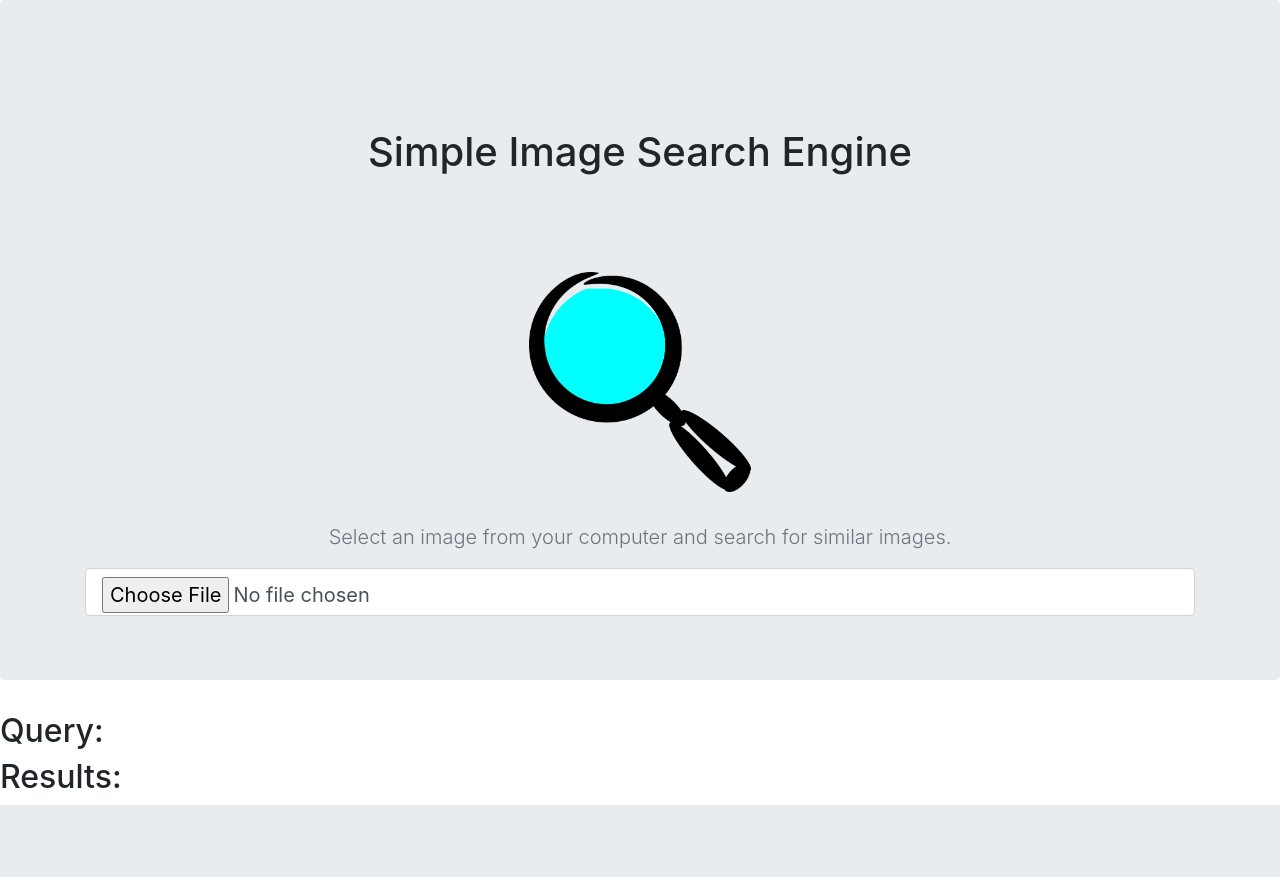
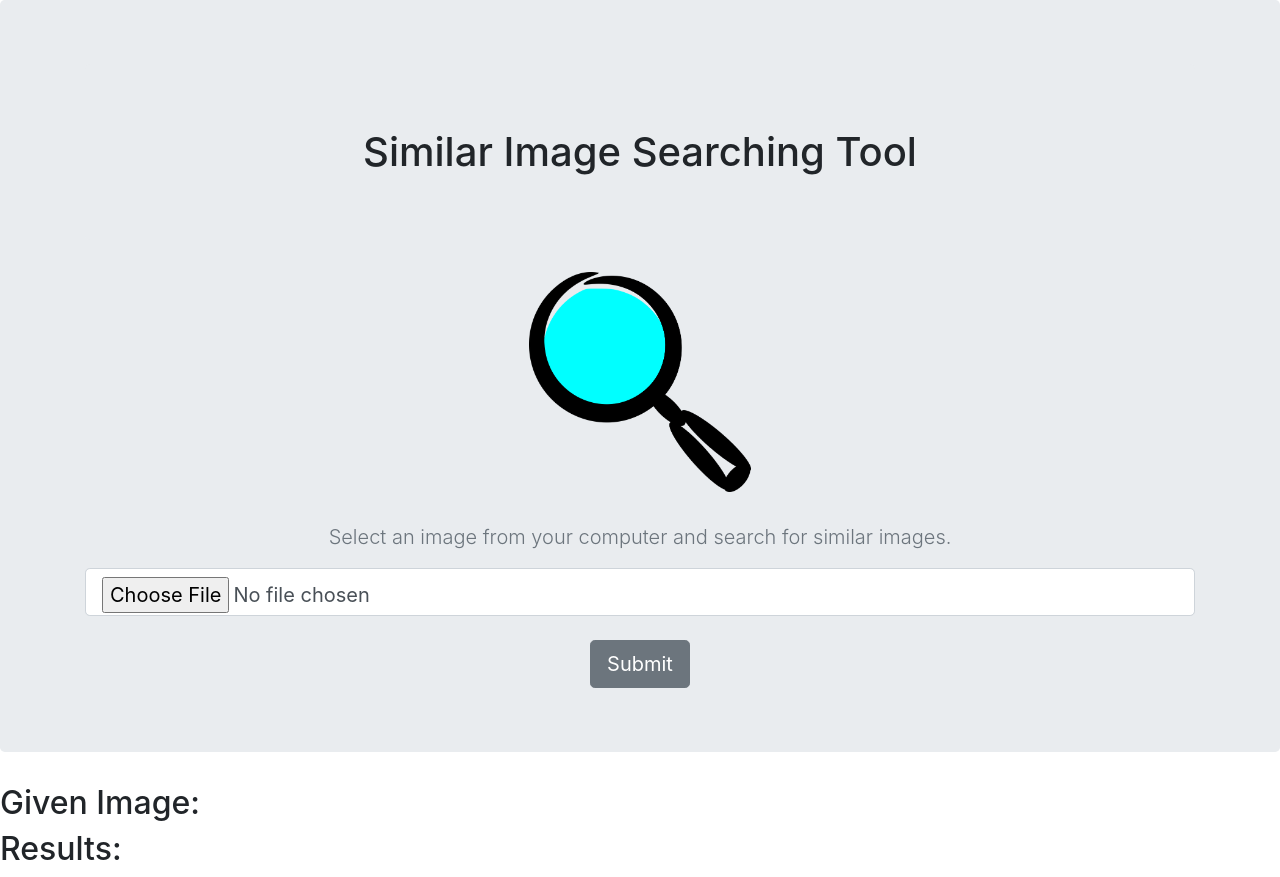
Before and after one commit to sh3956/image-searching-app, a Flask app: page / in a window 1280 px wide. Before the commit the page ends 805 px from the top, so only its background shows below. Run offline with Flask 2, Linux system fonts and the light colour scheme; parts of the project's set-up code (start-up, migrations or seed data) failed here and were passed over; some libraries are stand-ins or nearby versions.

Commit message:
Add: submit button for home page

```diff
--- a/templates/home.html
+++ b/templates/home.html
@@ -9,7 +9,7 @@
 <body>
     <section class="jumbotron text-center">
         <div class="container">
-            <h1 class="jumbotron heading">Simple Image Search Engine</h1>
+            <h1 class="jumbotron heading">Similar Image Searching Tool</h1>
 
             <div class="text-center">
                 <img src="/Users/Renaissance/Desktop/sde/image_searching_app/image_searching_app/static/search_logo.png"
@@ -24,15 +24,18 @@
             <form method="POST" enctype="multipart/form-data">
                 <div>
                     <input class="form-control form-control-lg" id="image1" name="query_img" type="file">
+                    <br>
+                    <input class="btn btn-secondary btn-lg" type="submit" value="Submit">
                 </div>
             </form>
 
     </section>
 
-    <h2>Query:</h2>
+    <h2>Given Image:</h2>
     {% if query_path %}
     <img src="{{ query_path }}" width="300px">
     {% endif %}
+
     <h2>Results:</h2>
     {% for score in scores %}
     <figure style="float: left; margin-right: 20px; margin-bottom: 20px;">
```
